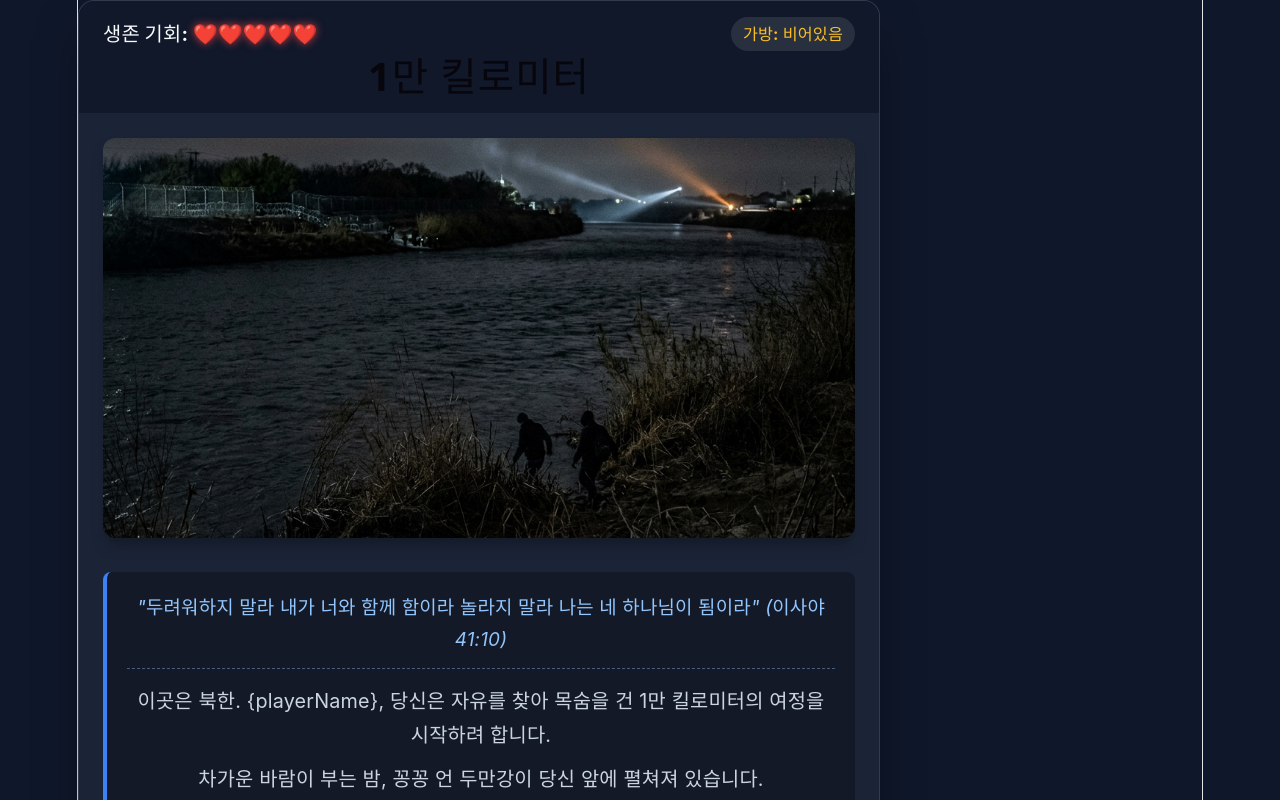
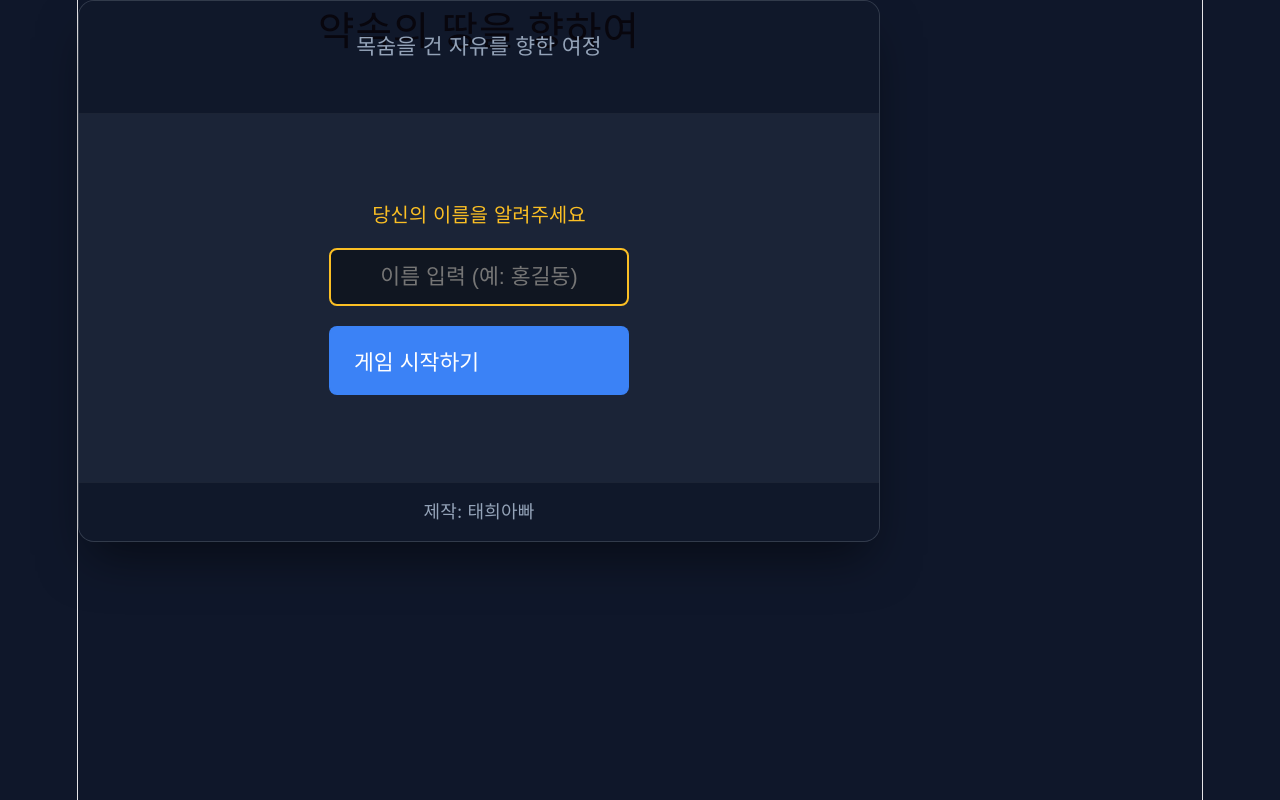
Before and after one commit to sunkuya58-blip/escape-10k-km, a React (Vite) app: page / in a window 1280 px wide. Shown: the top 800 px of the page. Built offline with nearby package versions, Linux system fonts and the light colour scheme.

Commit message:
Update title and pastor name

```diff
--- a/src/App.css
+++ b/src/App.css
@@ -160,6 +160,64 @@ body {
   background-color: rgba(251, 191, 36, 0.1);
 }
 
+/* Intro Screen Styles */
+.intro-screen {
+  justify-content: center;
+}
+
+.intro-subtitle {
+  color: #94a3b8;
+  font-size: 1.2rem;
+  margin-top: -10px;
+  margin-bottom: 30px;
+  text-align: center;
+}
+
+.intro-content {
+  display: flex;
+  flex-direction: column;
+  justify-content: center;
+  align-items: center;
+  min-height: 40vh;
+}
+
+.name-form {
+  display: flex;
+  flex-direction: column;
+  gap: 20px;
+  width: 100%;
+  max-width: 300px;
+  text-align: center;
+}
+
+.name-form label {
+  font-size: 1.1rem;
+  color: #fbbf24;
+}
+
+.name-form input {
+  padding: 14px;
+  font-size: 1.2rem;
+  border-radius: 8px;
+  border: 2px solid rgba(255, 255, 255, 0.2);
+  background: rgba(0, 0, 0, 0.4);
+  color: white;
+  text-align: center;
+  outline: none;
+  transition: border-color 0.3s;
+}
+
+.name-form input:focus {
+  border-color: #fbbf24;
+}
+
+.start-btn {
+  background-color: var(--accent-color);
+  color: white;
+  font-size: 1.2rem;
+  font-weight: bold;
+}
+
 .game-over-btn {
   border-color: rgba(239, 68, 68, 0.5);
   text-align: center;
--- a/src/App.jsx
+++ b/src/App.jsx
@@ -4,9 +4,57 @@ import { playClickSound, playGameOverSound, playSuccessSound } from './audio';
 import './App.css';
 
 function App() {
+  const [playerName, setPlayerName] = useState('');
+  const [isGameStarted, setIsGameStarted] = useState(false);
+
   const [currentNodeId, setCurrentNodeId] = useState('start');
   const [chances, setChances] = useState(5);
   const [inventory, setInventory] = useState([]);
+
+  // {playerName} 치환 함수
+  const parseText = (text) => {
+    if (!text) return '';
+    return text.replace(/{playerName}/g, playerName);
+  };
+
+  const handleStartGame = (e) => {
+    e.preventDefault();
+    if (playerName.trim() === '') {
+      alert("이름을 입력해주세요!");
+      return;
+    }
+    playClickSound();
+    setIsGameStarted(true);
+  };
+
+  if (!isGameStarted) {
+    return (
+      <div className="game-container intro-screen">
+        <header className="game-header">
+          <h1>약속의 땅을 향하여</h1>
+          <p className="intro-subtitle">목숨을 건 자유를 향한 여정</p>
+        </header>
+        <main className="game-content intro-content">
+          <form onSubmit={handleStartGame} className="name-form">
+            <label htmlFor="playerName">당신의 이름을 알려주세요</label>
+            <input
+              type="text"
+              id="playerName"
+              value={playerName}
+              onChange={(e) => setPlayerName(e.target.value)}
+              placeholder="이름 입력 (예: 홍길동)"
+              autoComplete="off"
+              autoFocus
+            />
+            <button type="submit" className="choice-button start-btn">게임 시작하기</button>
+          </form>
+        </main>
+        <footer className="game-footer">
+          <p>제작: 태희아빠</p>
+        </footer>
+      </div>
+    );
+  }
 
   const currentNode = storyData[currentNodeId];
 
@@ -16,7 +64,6 @@ function App() {
       setInventory([]);
     }
 
-    // 아이템 획득 로직
     if (choice.gainItem && !inventory.includes(choice.gainItem)) {
       setInventory([...inventory, choice.gainItem]);
     }
@@ -60,7 +107,7 @@ function App() {
           <div className="lives">생존 기회: {renderHearts()}</div>
           <div className="inventory">가방: {inventory.length === 0 ? '비어있음' : inventory.join(', ')}</div>
         </div>
-        <h1>{currentNode.title}</h1>
+        <h1>{parseText(currentNode.title)}</h1>
       </header>
 
       <main className="game-content">
@@ -72,14 +119,13 @@ function App() {
           {currentNode.bibleVerse && (
             <div className="bible-verse">{currentNode.bibleVerse}</div>
           )}
-          {currentNode.text.split('\n').map((line, index) => (
+          {parseText(currentNode.text).split('\n').map((line, index) => (
             <p key={index}>{line}</p>
           ))}
         </div>
 
         <div className="choices-container">
           {currentNode.choices.map((choice, index) => {
-            // 인벤토리에 필요한 아이템이 없으면 선택지를 숨김
             if (choice.requiredItem && !inventory.includes(choice.requiredItem)) {
               return null;
             }
@@ -89,7 +135,7 @@ function App() {
                 className={`choice-button ${currentNode.isFailure || currentNode.isTotalGameOver ? 'game-over-btn' : ''} ${currentNode.isEnding ? 'ending-btn' : ''} ${choice.requiredItem ? 'item-choice-btn' : ''}`}
                 onClick={() => handleChoice(choice)}
               >
-                {choice.text}
+                {parseText(choice.text)}
               </button>
             );
           })}
--- a/src/storyData.js
+++ b/src/storyData.js
@@ -1,8 +1,8 @@
 export const storyData = {
   start: {
     id: "start",
-    title: "1만 킬로미터",
-    text: "이곳은 북한. {playerName}, 당신은 자유를 찾아 목숨을 건 1만 킬로미터의 여정을 시작하려 합니다.\n\n차가운 바람이 부는 밤, 꽁꽁 언 두만강이 당신 앞에 펼쳐져 있습니다.",
+    title: "약속의 땅을 향하여",
+    text: "이곳은 북한. {playerName}, 당신은 자유를 찾아 목숨을 건 여정을 시작하려 합니다.\n\n차가운 바람이 부는 밤, 꽁꽁 언 두만강이 당신 앞에 펼쳐져 있습니다.",
     image: "/tumen_river.png",
     bibleVerse: `"두려워하지 말라 내가 너와 함께 함이라 놀라지 말라 나는 네 하나님이 됨이라" (이사야 41:10)`,
     choices: [
@@ -167,7 +167,7 @@ export const storyData = {
     image: "/mekong_river.png",
     bibleVerse: `"네가 물 가운데로 지날 때에 내가 너와 함께 할 것이라 강을 건널 때에 물이 너를 침몰하지 못할 것이며" (이사야 43:2)`,
     choices: [
-      { text: "수퍼맨 목사님이 은밀히 준비한 배에 탑승한다", nextId: "ending_korea" },
+      { text: "대영교회 목사님이 은밀히 준비한 배에 탑승한다", nextId: "ending_korea" },
       { text: "위험을 피해 태국 현지인 마을에 몰래 스며든다", nextId: "ending_thai" },
       { text: "너무 무서워 아침이 밝을 때까지 강둑에서 기다린다", nextId: "ending_bad" }
     ]
@@ -175,7 +175,7 @@ export const storyData = {
   ending_korea: {
     id: "ending_korea",
     title: "진엔딩: 완전한 자유",
-    text: "무사히 태국 대사관을 거쳐, 대한민국 인천국제공항에 도착했습니다!\n\n수퍼맨 목사님의 도움과 {playerName}님의 용기가 기적을 낳았습니다. 진정한 자유의 땅에 오신 것을 환영합니다.",
+    text: "무사히 태국 대사관을 거쳐, 대한민국 인천국제공항에 도착했습니다!\n\n대영교회 목사님의 도움과 {playerName}님의 용기가 기적을 낳았습니다. 진정한 자유의 땅에 오신 것을 환영합니다.",
     image: "/south_korea.png",
     bibleVerse: `"수고하고 무거운 짐 진 자들아 다 내게로 오라 내가 너희를 쉬게 하리라" (마태복음 11:28)`,
     isEnding: true,
@@ -197,7 +197,7 @@ export const storyData = {
   ending_bad: {
     id: "ending_bad",
     title: "배드 엔딩: 아오지 탄광",
-    text: "아침이 밝자 라오스 국경 순찰대에게 잡혀 강제 북송되었습니다. 기독교인(수퍼맨 목사)과 접촉하려 한 죄로 {playerName}은(는) 악명 높은 '아오지 탄광(정치범수용소)'에 수감되었습니다...",
+    text: "아침이 밝자 라오스 국경 순찰대에게 잡혀 강제 북송되었습니다. 기독교인(대영교회 목사)과 접촉하려 한 죄로 {playerName}은(는) 악명 높은 '아오지 탄광(정치범수용소)'에 수감되었습니다...",
     image: "/laos_jungle.png",
     isEnding: true,
     isBadEnding: true,
@@ -208,7 +208,7 @@ export const storyData = {
   total_gameover: {
     id: "total_gameover",
     title: "완전한 게임 오버 (정치범 수용소)",
-    text: "주어진 5번의 생존 기회를 모두 잃었습니다... 체력이 완전히 바닥나고 수비대에게 포위되었습니다. {playerName}은(는) 반동분자로 몰려 가족과 함께 관리소로 끌려가며 1만 킬로미터의 여정은 비극으로 끝났습니다.",
+    text: "주어진 5번의 생존 기회를 모두 잃었습니다... 체력이 완전히 바닥나고 수비대에게 포위되었습니다. {playerName}은(는) 반동분자로 몰려 가족과 함께 관리소로 끌려가며 자유를 향한 여정은 비극으로 끝났습니다.",
     image: "/tumen_river.png",
     isTotalGameOver: true,
     choices: [
```
